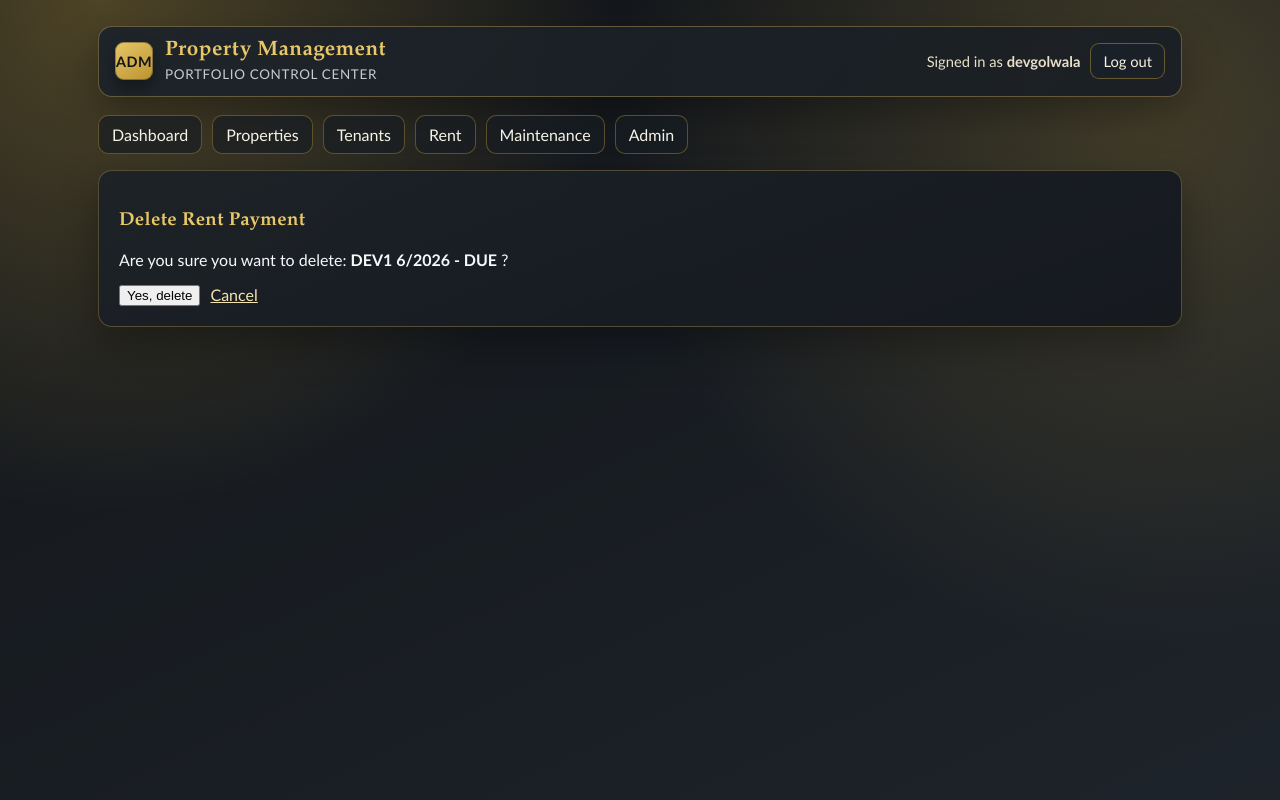
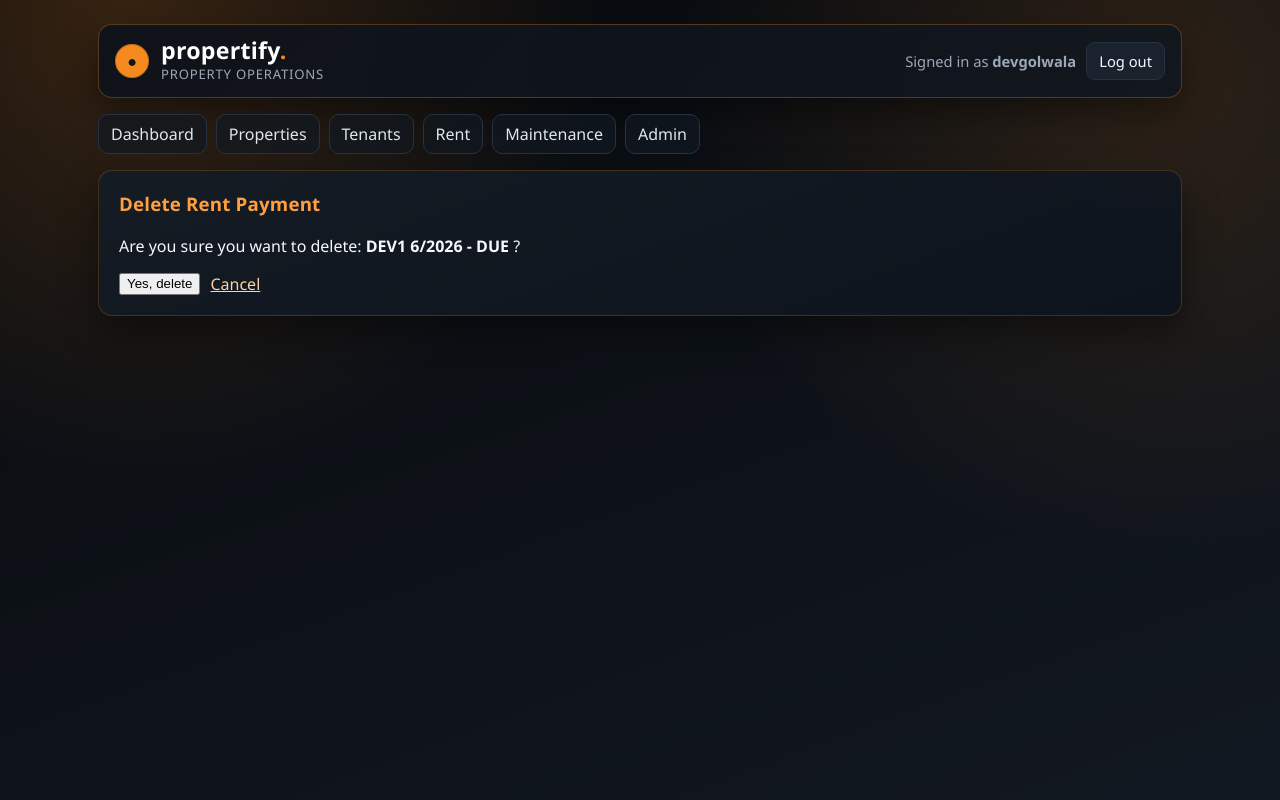
Before and after one commit to propertifytool/Propman_mvp, a Django app: page /rent/7/delete/ in a window 1280 px wide. Run offline with Django 5.2, Linux system fonts and the light colour scheme; a user stored in the database is signed in; data comes from the database, SQL or seed files in the repository; some libraries are stand-ins or nearby versions.

Commit message:
Retheme UI to propertify black and orange palette

```diff
--- a/core/templates/core/base.html
+++ b/core/templates/core/base.html
@@ -3,60 +3,59 @@
 <head>
   <meta charset="utf-8" />
   <meta name="viewport" content="width=device-width, initial-scale=1" />
-  <title>PropMan MVP</title>
+  <title>Propertify</title>
   <style>
     :root {
-      --charcoal-950: #111418;
-      --charcoal-900: #171b20;
-      --charcoal-800: #242a31;
-      --charcoal-700: #313a44;
-      --gold-500: #d8b045;
-      --gold-400: #e7c768;
-      --gold-200: #f4e4b0;
-      --ivory-100: #f6f2e6;
-      --ivory-200: #e9e0ca;
-      --line: #3a434f;
-      --text: #f7f8fa;
-      --muted: #c6cad1;
-      --danger: #ff8d8d;
-      --danger-bg: #3b2020;
-      --success: #98f4b7;
-      --success-bg: #1e3528;
-      --info: #f7dfa2;
-      --info-bg: #3b331f;
-      --shadow: 0 16px 40px rgba(0, 0, 0, 0.32);
+      --bg-900: #07090d;
+      --bg-850: #0c1015;
+      --bg-800: #121821;
+      --panel: #151d27;
+      --panel-soft: #111821;
+      --line: #273241;
+      --text: #f6f8fb;
+      --muted: #9ca8b7;
+      --accent: #f58a1f;
+      --accent-strong: #ff9f3f;
+      --accent-soft: #3c2614;
+      --success: #8ce6ac;
+      --success-bg: #1b3525;
+      --danger: #ff9b9b;
+      --danger-bg: #3a1f24;
+      --info: #f7c180;
+      --info-bg: #3f2b1a;
+      --shadow: 0 16px 36px rgba(0, 0, 0, 0.42);
     }
 
     * { box-sizing: border-box; }
 
     body {
       margin: 0;
+      min-height: 100vh;
       color: var(--text);
-      font-family: "Avenir Next", "Trebuchet MS", "Gill Sans", sans-serif;
+      font-family: "Avenir Next", "Segoe UI", "Helvetica Neue", sans-serif;
       background:
-        radial-gradient(circle at 8% 0%, rgba(216, 176, 69, 0.30), transparent 36%),
-        radial-gradient(circle at 90% 14%, rgba(216, 176, 69, 0.22), transparent 40%),
-        linear-gradient(155deg, var(--charcoal-950), var(--charcoal-900) 40%, #1d232a 100%);
-      min-height: 100vh;
+        radial-gradient(circle at 10% 0%, rgba(245, 138, 31, 0.20), transparent 34%),
+        radial-gradient(circle at 90% 10%, rgba(245, 138, 31, 0.14), transparent 35%),
+        linear-gradient(160deg, var(--bg-900), var(--bg-850) 40%, var(--bg-800));
     }
 
     .shell {
       max-width: 1120px;
       margin: 0 auto;
-      padding: 26px 18px 36px;
+      padding: 24px 18px 36px;
     }
 
     .topbar {
       display: flex;
+      align-items: center;
       justify-content: space-between;
-      align-items: center;
       gap: 16px;
-      margin-bottom: 18px;
-      border: 1px solid rgba(231, 199, 104, 0.35);
-      background: linear-gradient(135deg, rgba(29, 35, 42, 0.95), rgba(25, 30, 36, 0.92));
+      padding: 14px 16px;
+      border-radius: 14px;
+      border: 1px solid rgba(245, 138, 31, 0.30);
+      background: linear-gradient(130deg, rgba(14, 19, 26, 0.95), rgba(17, 22, 31, 0.92));
       box-shadow: var(--shadow);
-      border-radius: 14px;
-      padding: 14px 16px;
+      margin-bottom: 16px;
     }
 
     .brand-wrap {
@@ -66,33 +65,34 @@
     }
 
     .brand-mark {
-      width: 38px;
-      height: 38px;
-      border-radius: 9px;
-      background: linear-gradient(145deg, var(--gold-400), #bb9330);
-      box-shadow: inset 0 0 0 1px rgba(17, 20, 24, 0.35), 0 8px 16px rgba(0, 0, 0, 0.35);
+      width: 34px;
+      height: 34px;
+      border-radius: 999px;
       display: grid;
       place-items: center;
-      color: #111418;
-      font-weight: 800;
-      font-size: 0.9rem;
-      letter-spacing: 0.03em;
+      background: var(--accent);
+      color: #101317;
+      font-weight: 900;
+      font-size: 1rem;
+      box-shadow: inset 0 0 0 1px rgba(0, 0, 0, 0.2);
     }
 
     .brand {
       margin: 0;
-      font-size: 1.3rem;
+      font-size: 1.45rem;
       line-height: 1;
-      letter-spacing: 0.02em;
-      color: var(--gold-400);
-      font-family: "Palatino Linotype", "Book Antiqua", Palatino, serif;
+      font-weight: 800;
+      letter-spacing: 0.01em;
+      color: #ffffff;
     }
 
+    .brand-dot { color: var(--accent); }
+
     .brand-sub {
-      margin: 4px 0 0;
+      margin: 3px 0 0;
       color: var(--muted);
-      font-size: 0.84rem;
-      letter-spacing: 0.05em;
+      font-size: 0.82rem;
+      letter-spacing: 0.06em;
       text-transform: uppercase;
     }
 
@@ -100,40 +100,41 @@
       display: flex;
       align-items: center;
       gap: 10px;
-      color: var(--ivory-200);
       font-size: 0.92rem;
+      color: var(--muted);
     }
 
     .nav {
       display: flex;
       flex-wrap: wrap;
-      gap: 10px;
+      gap: 9px;
       margin-bottom: 16px;
     }
 
     .nav a {
       text-decoration: none;
-      color: var(--ivory-100);
-      padding: 9px 13px;
-      border: 1px solid rgba(216, 176, 69, 0.35);
-      background: rgba(24, 29, 35, 0.7);
+      color: #dfe6ef;
+      background: rgba(17, 24, 33, 0.72);
+      border: 1px solid var(--line);
       border-radius: 10px;
-      transition: transform 180ms ease, border-color 180ms ease, background 180ms ease;
+      padding: 8px 12px;
+      transition: all 0.18s ease;
     }
 
     .nav a:hover {
-      border-color: var(--gold-400);
-      background: rgba(40, 47, 55, 0.85);
+      border-color: rgba(245, 138, 31, 0.56);
+      background: rgba(245, 138, 31, 0.10);
+      color: #fff;
       transform: translateY(-1px);
     }
 
     .content-card {
-      background: linear-gradient(160deg, rgba(28, 34, 40, 0.95), rgba(21, 25, 31, 0.98));
-      border: 1px solid rgba(231, 199, 104, 0.28);
       border-radius: 14px;
       padding: 20px;
+      border: 1px solid rgba(245, 138, 31, 0.22);
+      background: linear-gradient(160deg, rgba(20, 28, 37, 0.96), rgba(14, 20, 29, 0.98));
       box-shadow: var(--shadow);
-      animation: cardIn 320ms ease-out;
+      animation: cardIn .28s ease-out;
     }
 
     @keyframes cardIn {
@@ -142,48 +143,43 @@
     }
 
     h2, h3, h4 {
-      color: var(--gold-400);
-      font-family: "Palatino Linotype", "Book Antiqua", Palatino, serif;
-      letter-spacing: 0.02em;
+      color: var(--accent-strong);
+      letter-spacing: 0.01em;
+      margin-top: 0;
     }
 
-    a { color: var(--gold-200); }
-    a:hover { color: var(--gold-400); }
+    a { color: #ffd2a1; }
+    a:hover { color: var(--accent-strong); }
 
     .btn {
       display: inline-block;
-      border: 1px solid rgba(216, 176, 69, 0.4);
-      background: rgba(27, 33, 39, 0.95);
-      color: var(--ivory-100);
+      text-decoration: none;
       border-radius: 9px;
+      border: 1px solid var(--line);
+      background: #1a222d;
+      color: #f4f8ff;
       padding: 8px 12px;
-      text-decoration: none;
       cursor: pointer;
       font: inherit;
-      transition: transform 160ms ease, background 160ms ease, border-color 160ms ease;
+      transition: all .16s ease;
     }
 
     .btn:hover {
       transform: translateY(-1px);
-      border-color: var(--gold-400);
-      background: rgba(34, 40, 48, 1);
+      border-color: rgba(245, 138, 31, 0.62);
+      background: #202b38;
     }
 
     .btn-primary {
-      border-color: #e4bf59;
-      background: linear-gradient(145deg, #e4bf59, #be9634);
-      color: #15181d;
+      background: linear-gradient(145deg, #ff9f3f, #f58a1f);
+      border-color: #f58a1f;
+      color: #101317;
       font-weight: 700;
     }
 
-    .btn-primary:hover {
-      border-color: #f0d582;
-      background: linear-gradient(145deg, #f0d582, #cfa340);
-    }
-
     .btn-danger {
-      border-color: #d97f7f;
-      background: #7f2d2d;
+      background: #7c2e35;
+      border-color: #b15b62;
       color: #fff;
     }
 
@@ -336,10 +332,10 @@
   <main class="shell">
     <div class="topbar">
       <div class="brand-wrap">
-        <div class="brand-mark">ADM</div>
+        <div class="brand-mark">●</div>
         <div>
-          <h1 class="brand">Property Management</h1>
-          <p class="brand-sub">Portfolio Control Center</p>
+          <h1 class="brand">propertify<span class="brand-dot">.</span></h1>
+          <p class="brand-sub">Property Operations</p>
         </div>
       </div>
       <div class="topbar-right">
```
Also changed, not shown: other parts of core/templates/core/base.html (+32 -32 lines).
